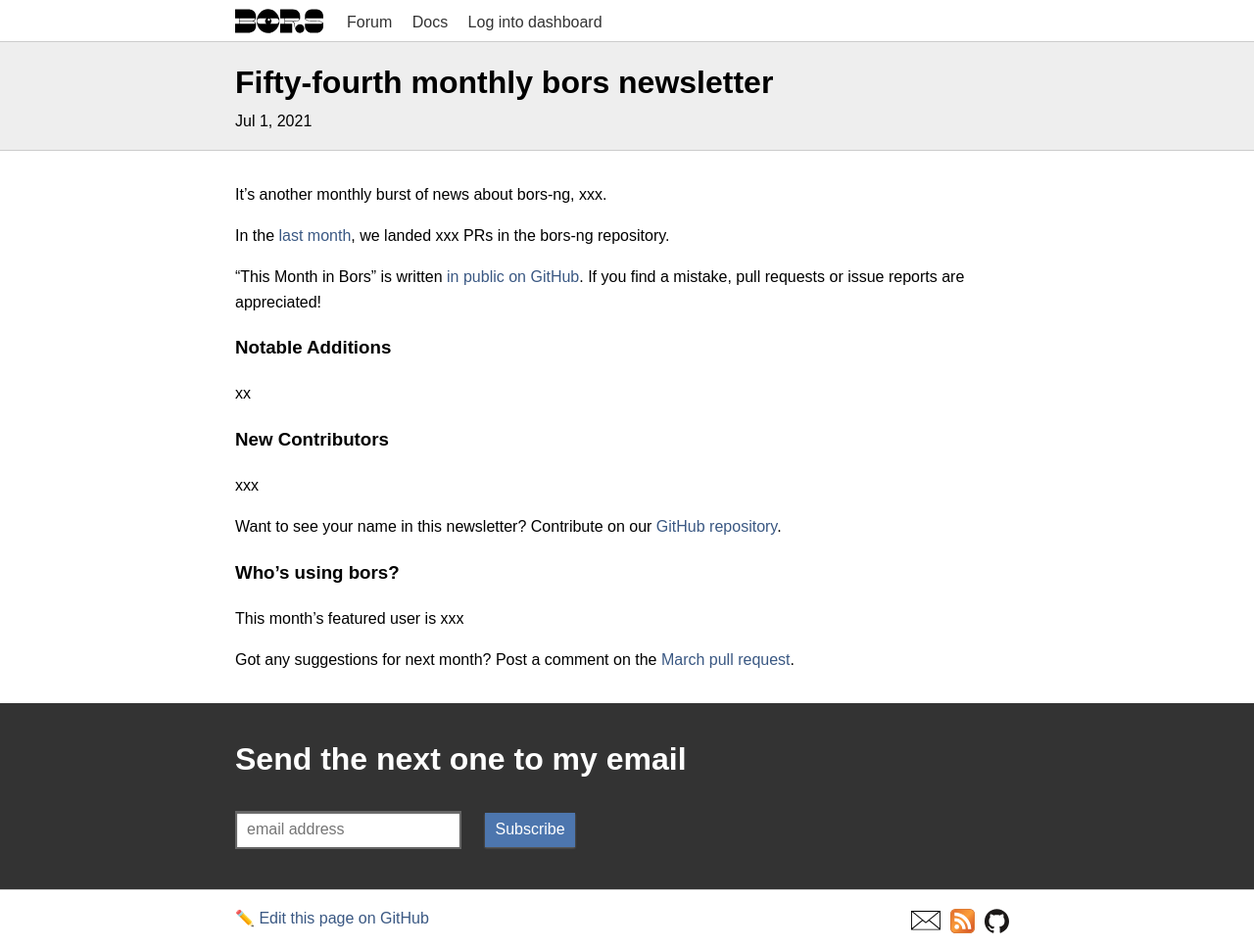
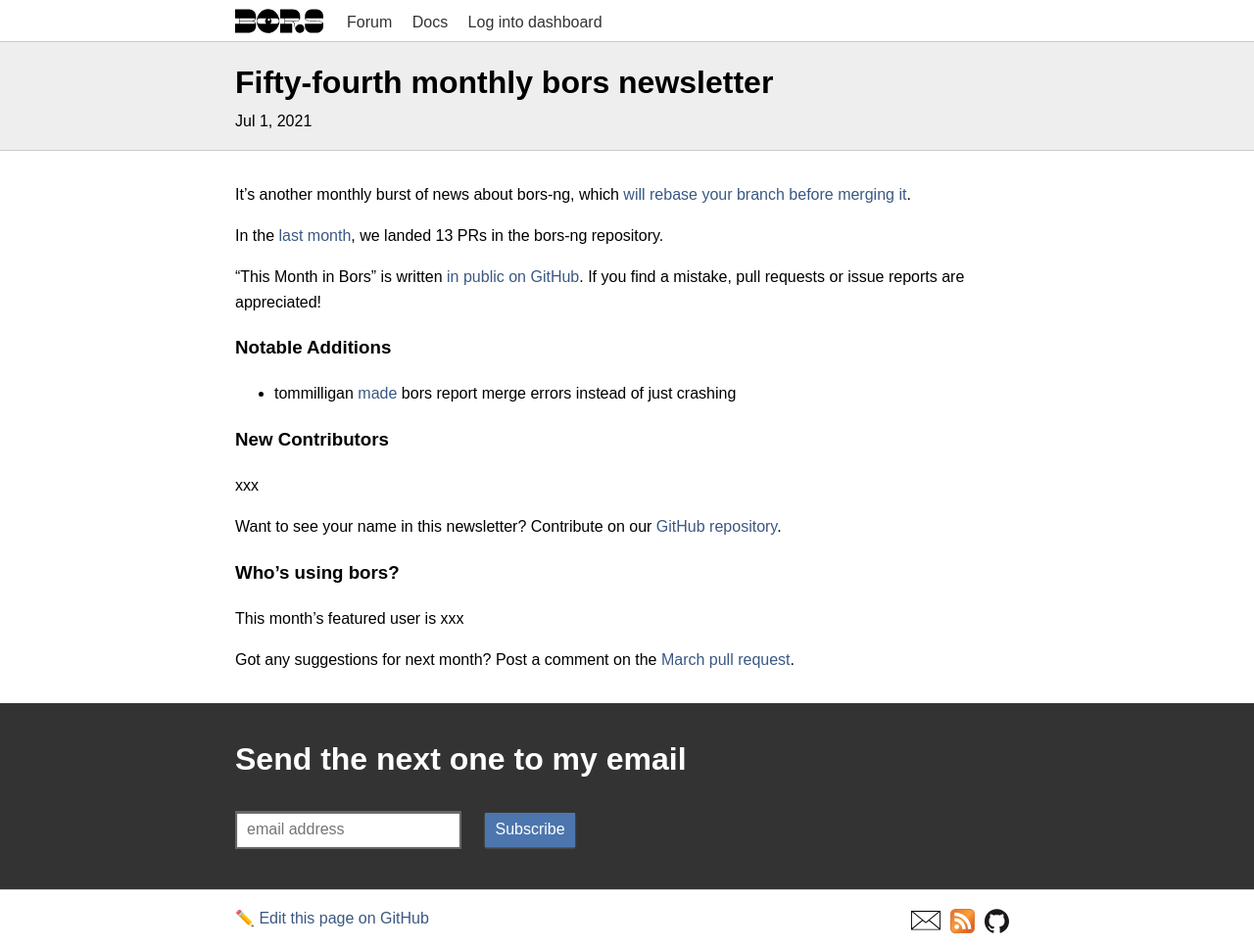
Before and after one commit to bors-ng/bors-ng.github.io, a Jekyll site: the page built from _posts/2021-07-01-tmib-54.md, in a window 1280 px wide. Shown: the whole page at 98% size. Built offline with Jekyll 4.4.1, drawn with Linux system fonts in a browser that asks for light colours.

Commit message:
Add bors-ng/bors-ng#1273
Also add summary line

```diff
--- a/_posts/2021-07-01-tmib-54.md
+++ b/_posts/2021-07-01-tmib-54.md
@@ -6,10 +6,10 @@
 categories: newsletter
 ---
 
-It's another monthly burst of news about bors-ng, xxx.
+It's another monthly burst of news about bors-ng, which [will rebase your branch before merging it](https://github.com/meilisearch/meilisearch-php/pull/109/files).
 
-In the [last month](https://github.com/bors-ng/bors-ng/pulls?q=is%3Apr+is%3Amerged+closed%3A2021-04-01..2021-04-30),
-we landed xxx PRs in the bors-ng repository.
+In the [last month](https://github.com/bors-ng/bors-ng/pulls?q=is%3Apr+is%3Amerged+closed%3A2021-06-01..2021-06-30),
+we landed 13 PRs in the bors-ng repository.
 
 "This Month in Bors" is written [in public on GitHub][GitHub for TMiB].
 If you find a mistake, pull requests or issue reports are appreciated!
@@ -19,7 +19,7 @@
 
 ### Notable Additions
 
-xx
+* tommilligan [made](https://github.com/bors-ng/bors-ng/pull/1273) bors report merge errors instead of just crashing
 
 
 ### New Contributors
```
